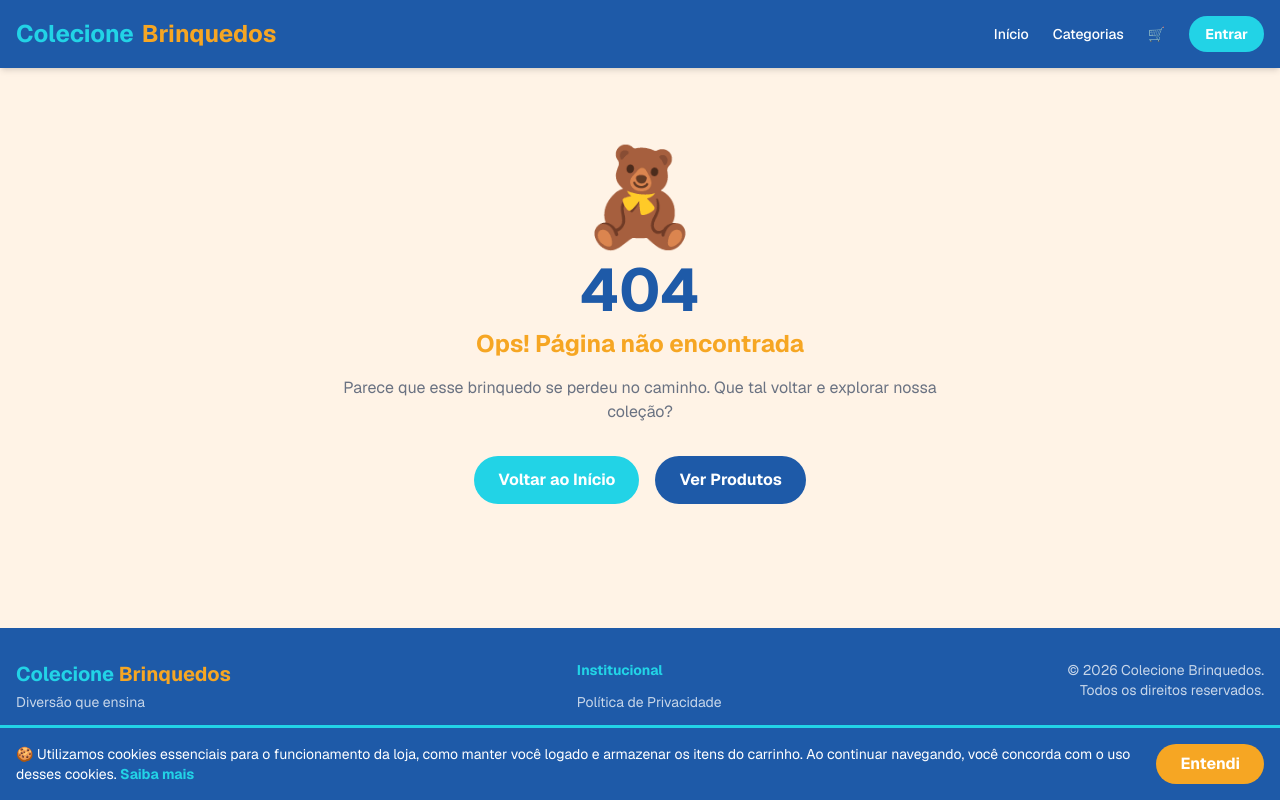
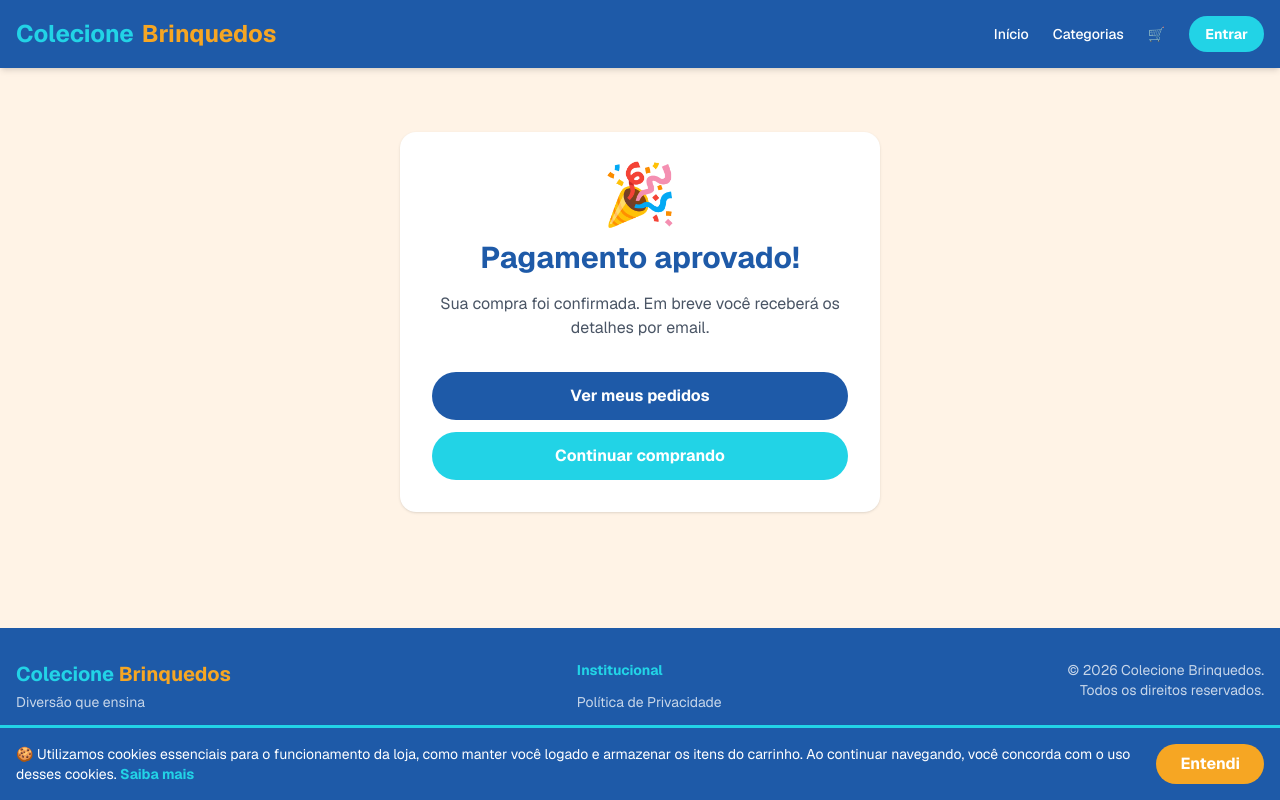
Before and after one commit to carolinerener/colecione-brinquedos-front, a Next.js app: page /checkout/sucesso in a window 1280 px wide. Before the commit this address had no page. Built offline with nearby package versions, Linux system fonts and the light colour scheme.

Commit message:
feat(mercadopago): criar páginas de retorno sucesso, falha e pendente

```diff
--- /dev/null
+++ b/src/app/checkout/falha/page.tsx
@@ -0,0 +1,82 @@
+'use client';
+
+import { Suspense } from 'react';
+import { useRouter, useSearchParams } from 'next/navigation';
+
+function ConteudoFalha() {
+  const router = useRouter();
+  const searchParams = useSearchParams();
+  const orderId = searchParams.get('external_reference') || '';
+  const statusDetail = searchParams.get('status_detail') || '';
+
+  function traduzirMotivo(detail: string): string {
+    const motivos: Record<string, string> = {
+      cc_rejected_insufficient_amount: 'Saldo insuficiente no cartão.',
+      cc_rejected_bad_filled_card_number: 'Número do cartão incorreto.',
+      cc_rejected_bad_filled_date: 'Data de validade inválida.',
+      cc_rejected_bad_filled_security_code: 'Código de segurança incorreto.',
+      cc_rejected_bad_filled_other: 'Dados do cartão preenchidos incorretamente.',
+      cc_rejected_high_risk: 'Pagamento recusado por risco.',
+      cc_rejected_call_for_authorize: 'Autorize o pagamento com seu banco.',
+      cc_rejected_card_disabled: 'Cartão inativo.',
+      cc_rejected_duplicated_payment: 'Pagamento duplicado.',
+      cc_rejected_max_attempts: 'Limite de tentativas atingido.',
+    };
+    return motivos[detail] || '';
+  }
+
+  const motivo = traduzirMotivo(statusDetail);
+
+  return (
+    <div className="max-w-lg mx-auto px-4 py-16 text-center">
+      <div className="bg-white rounded-2xl shadow p-8 flex flex-col gap-4">
+        <p className="text-6xl">😔</p>
+
+        <h1 className="text-3xl font-bold" style={{ color: '#1E5AA8' }}>
+          Pagamento não aprovado
+        </h1>
+
+        <p className="text-gray-600">
+          Não conseguimos processar seu pagamento. Tente novamente.
+        </p>
+
+        {motivo && (
+          <div className="mt-2 rounded-xl p-4 text-left text-sm" style={{ backgroundColor: '#FFF3E6' }}>
+            <p className="font-bold mb-1" style={{ color: '#F554A7' }}>Motivo:</p>
+            <p className="text-gray-700">{motivo}</p>
+          </div>
+        )}
+
+        {orderId && (
+          <p className="text-xs text-gray-500 mt-2">
+            Pedido #{orderId} — ainda aguardando pagamento
+          </p>
+        )}
+
+        <div className="flex flex-col gap-3 mt-4">
+          <button
+            onClick={() => router.push('/minha-conta')}
+            style={{ backgroundColor: '#1E5AA8' }}
+            className="text-white px-6 py-3 rounded-full font-bold hover:opacity-90"
+          >
+            Tentar novamente
+          </button>
+          <button
+            onClick={() => router.push('/')}
+            className="text-gray-600 px-6 py-3 rounded-full font-bold hover:text-gray-800"
+          >
+            Voltar à loja
+          </button>
+        </div>
+      </div>
+    </div>
+  );
+}
+
+export default function FalhaPage() {
+  return (
+    <Suspense fallback={<p className="text-center py-16">Carregando...</p>}>
+      <ConteudoFalha />
+    </Suspense>
+  );
+}
--- /dev/null
+++ b/src/app/checkout/pendente/page.tsx
@@ -0,0 +1,68 @@
+'use client';
+
+import { Suspense } from 'react';
+import { useRouter, useSearchParams } from 'next/navigation';
+
+function ConteudoPendente() {
+  const router = useRouter();
+  const searchParams = useSearchParams();
+  const orderId = searchParams.get('external_reference') || '';
+  const paymentType = searchParams.get('payment_type') || '';
+
+  function mensagemPorTipo(): string {
+    if (paymentType === 'ticket') {
+      return 'Você escolheu pagar com boleto. A confirmação pode levar até 3 dias úteis após o pagamento.';
+    }
+    if (paymentType === 'bank_transfer') {
+      return 'Você escolheu pagar com PIX. Assim que a transferência for confirmada, seu pedido será processado.';
+    }
+    return 'Seu pagamento está em análise. Você receberá um email assim que for confirmado.';
+  }
+
+  return (
+    <div className="max-w-lg mx-auto px-4 py-16 text-center">
+      <div className="bg-white rounded-2xl shadow p-8 flex flex-col gap-4">
+        <p className="text-6xl">⏳</p>
+
+        <h1 className="text-3xl font-bold" style={{ color: '#1E5AA8' }}>
+          Pagamento em análise
+        </h1>
+
+        <p className="text-gray-600">
+          {mensagemPorTipo()}
+        </p>
+
+        {orderId && (
+          <p className="text-xs text-gray-500">
+            Pedido #{orderId}
+          </p>
+        )}
+
+        <div className="flex flex-col gap-3 mt-4">
+          <button
+            onClick={() => router.push('/minha-conta')}
+            style={{ backgroundColor: '#1E5AA8' }}
+            className="text-white px-6 py-3 rounded-full font-bold hover:opacity-90"
+          >
+            Ver meus pedidos
+          </button>
+          <button
+            onClick={() => router.push('/')}
+            style={{ backgroundColor: '#22D3E6' }}
+            className="text-white px-6 py-3 rounded-full font-bold hover:opacity-90"
+          >
+            Continuar comprando
+          </button>
+        </div>
+      </div>
+    </div>
+  );
+}
+
+export default function PendentePage() {
+  return (
+    <Suspense fallback={<p className="text-center py-16">Carregando...</p>}>
+      <ConteudoPendente />
+    </Suspense>
+  );
+}
--- /dev/null
+++ b/src/app/checkout/sucesso/page.tsx
@@ -0,0 +1,89 @@
+'use client';
+
+import { useEffect, useState, Suspense } from 'react';
+import { useRouter, useSearchParams } from 'next/navigation';
+
+function ConteudoSucesso() {
+  const router = useRouter();
+  const searchParams = useSearchParams();
+  const [detalhes, setDetalhes] = useState({
+    paymentId: '',
+    orderId: '',
+    paymentType: '',
+  });
+
+  useEffect(() => {
+    setDetalhes({
+      paymentId: searchParams.get('payment_id') || '',
+      orderId: searchParams.get('external_reference') || '',
+      paymentType: searchParams.get('payment_type') || '',
+    });
+  }, [searchParams]);
+
+  function formatarTipoPagamento(tipo: string): string {
+    const tipos: Record<string, string> = {
+      credit_card: 'Cartão de crédito',
+      debit_card: 'Cartão de débito',
+      ticket: 'Boleto',
+      bank_transfer: 'PIX',
+      account_money: 'Saldo Mercado Pago',
+    };
+    return tipos[tipo] || tipo || 'Não informado';
+  }
+
+  return (
+    <div className="max-w-lg mx-auto px-4 py-16 text-center">
+      <div className="bg-white rounded-2xl shadow p-8 flex flex-col gap-4">
+        <p className="text-6xl">🎉</p>
+
+        <h1 className="text-3xl font-bold" style={{ color: '#1E5AA8' }}>
+          Pagamento aprovado!
+        </h1>
+
+        <p className="text-gray-600">
+          Sua compra foi confirmada. Em breve você receberá os detalhes por email.
+        </p>
+
+        {(detalhes.orderId || detalhes.paymentId) && (
+          <div className="mt-4 rounded-xl p-4 text-left text-sm" style={{ backgroundColor: '#FFF3E6' }}>
+            <p className="font-bold mb-2" style={{ color: '#1E5AA8' }}>Detalhes:</p>
+            {detalhes.orderId && (
+              <p><span className="text-gray-600">Pedido:</span> <span className="font-medium">#{detalhes.orderId}</span></p>
+            )}
+            {detalhes.paymentId && (
+              <p><span className="text-gray-600">Pagamento:</span> <span className="font-medium">{detalhes.paymentId}</span></p>
+            )}
+            {detalhes.paymentType && (
+              <p><span className="text-gray-600">Método:</span> <span className="font-medium">{formatarTipoPagamento(detalhes.paymentType)}</span></p>
+            )}
+          </div>
+        )}
+
+        <div className="flex flex-col gap-3 mt-4">
+          <button
+            onClick={() => router.push('/minha-conta')}
+            style={{ backgroundColor: '#1E5AA8' }}
+            className="text-white px-6 py-3 rounded-full font-bold hover:opacity-90"
+          >
+            Ver meus pedidos
+          </button>
+          <button
+            onClick={() => router.push('/')}
+            style={{ backgroundColor: '#22D3E6' }}
+            className="text-white px-6 py-3 rounded-full font-bold hover:opacity-90"
+          >
+            Continuar comprando
+          </button>
+        </div>
+      </div>
+    </div>
+  );
+}
+
+export default function SucessoPage() {
+  return (
+    <Suspense fallback={<p className="text-center py-16">Carregando...</p>}>
+      <ConteudoSucesso />
+    </Suspense>
+  );
+}
```
